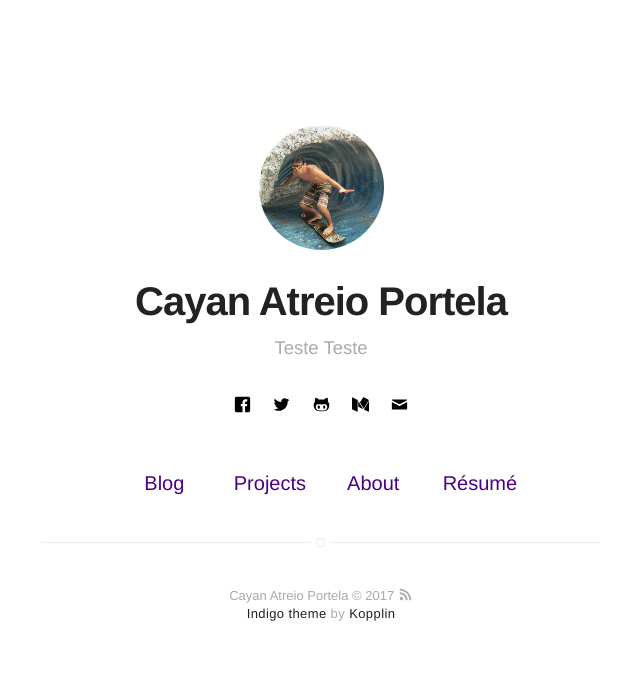
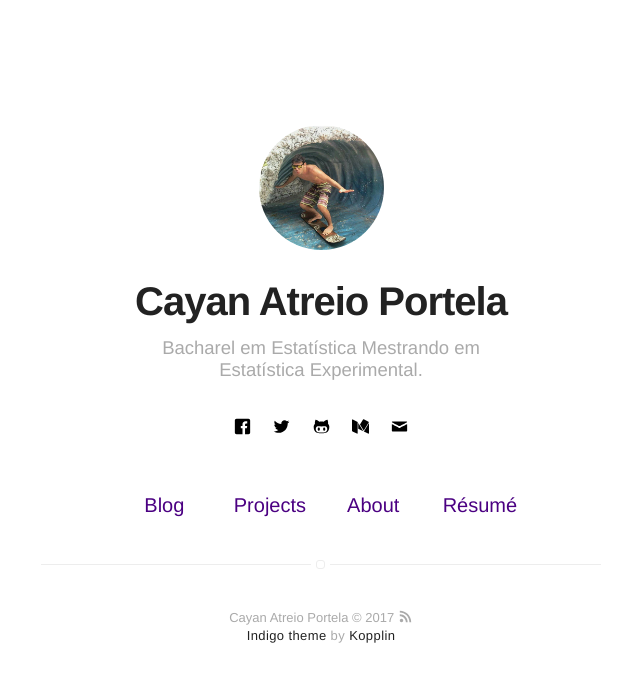
Before and after one commit to Cayan-Portela/cayan-portela.github.io, a Jekyll site: the page built from index.html, in a window 1280 px wide. Shown: the top 682 px of the page, without its empty margins (319-959 px from the left). Built offline with Jekyll 4.4.1, drawn with Linux system fonts in a browser that asks for light colours.

Commit message:
Update _config.yml

```diff
--- a/_config.yml
+++ b/_config.yml
@@ -1,7 +1,8 @@
 # main text of home
 name: Cayan Atreio Portela
-bio: "Bacharel em Estatística \n\n Mestrando em Estatística Experimental."
-bio: "Teste Teste"
+bio: "Bacharel em Estatística \n\n
+  Mestrando em Estatística Experimental."
+
 
 
 # twitter summary info
```
